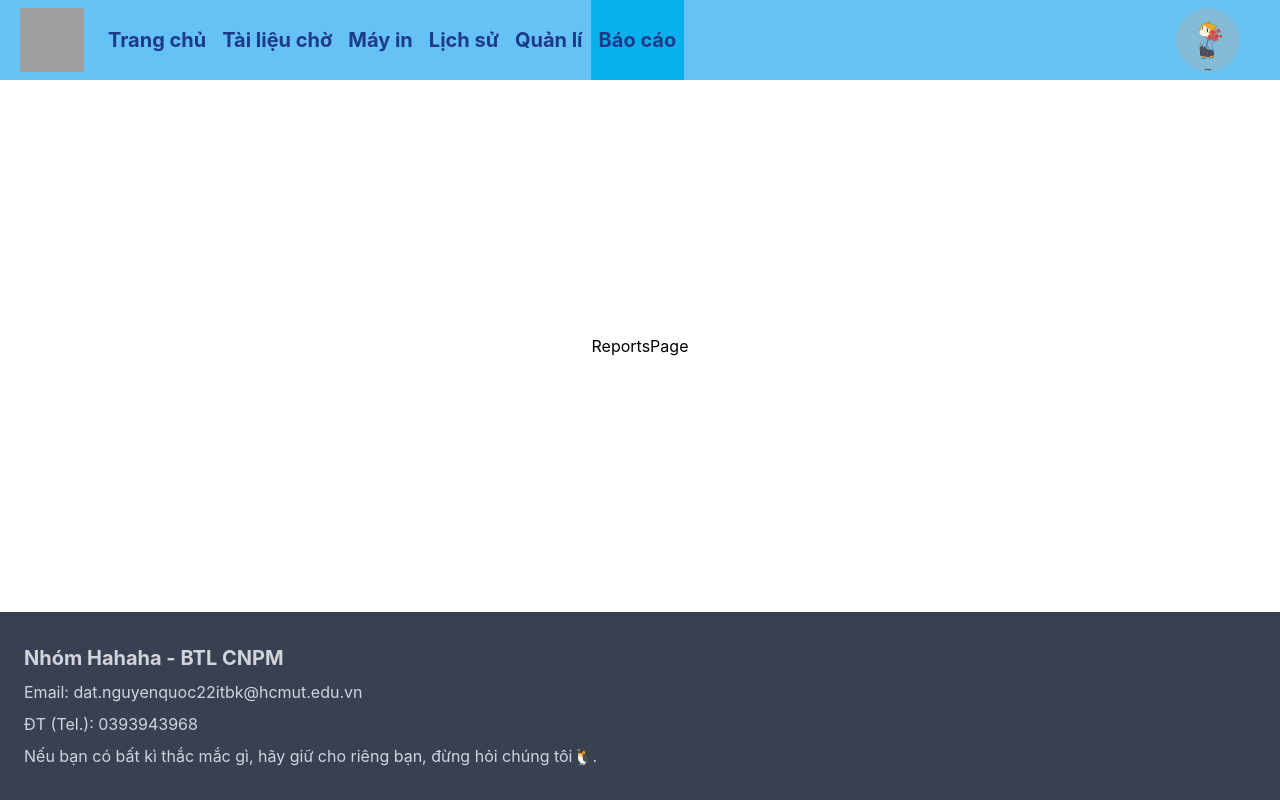
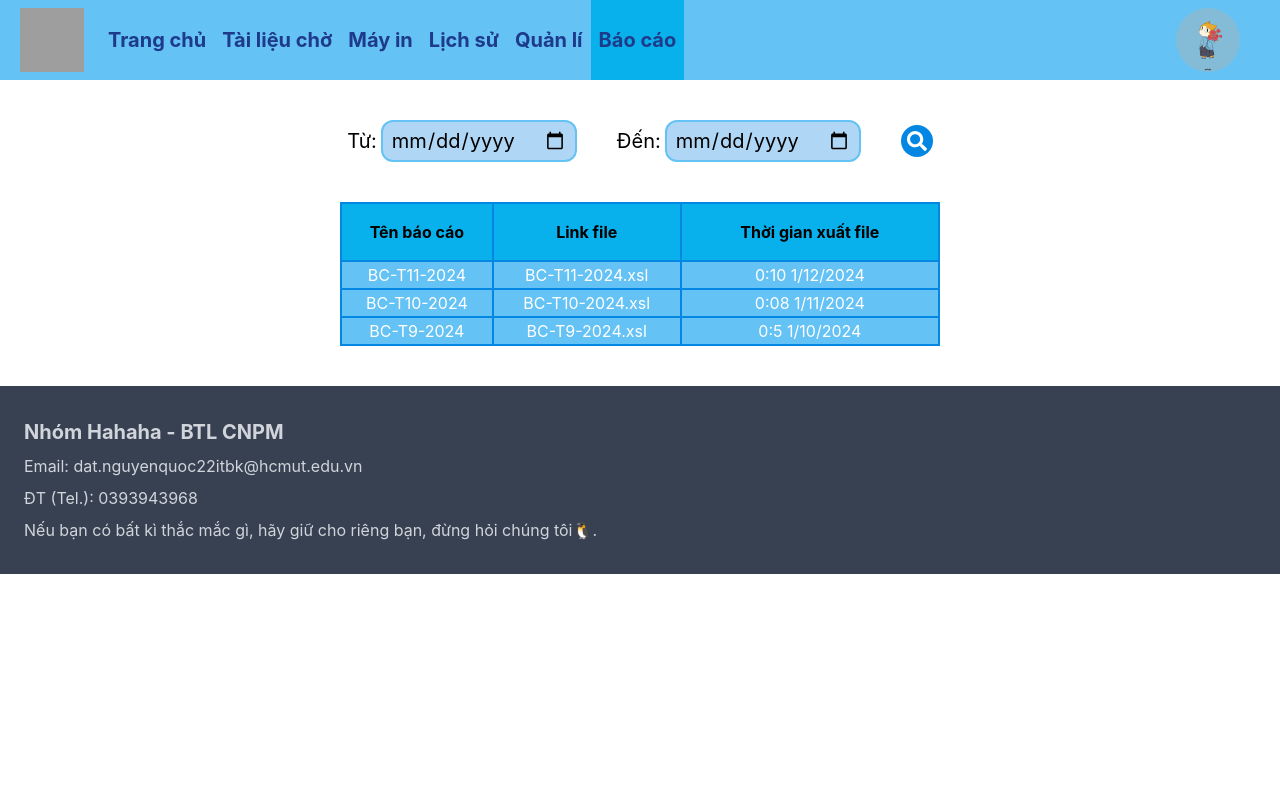
Before and after one commit to HienLe2004/hcmut-ssps-241, a React (Create React App) app in the folder frontend/: page /spso/reports in a window 1280 px wide. Built offline with nearby package versions, Linux system fonts and the light colour scheme; grey boxes are pictures that could not be loaded.

Commit message:
Update reports page

```diff
--- a/frontend/src/pages/SPSO/ReportsPage/ReportsPage.jsx
+++ b/frontend/src/pages/SPSO/ReportsPage/ReportsPage.jsx
@@ -1,14 +1,101 @@
 import { SPSOHeader } from "../../../components/SPSOHeader"
 import { Footer } from "../../../components/footer";
-
+import { useState } from "react";
+import { FaSearch } from "react-icons/fa"
+import rows from "../../../utils/reports.json";
 export const ReportsPage = () => {
-    return <>
-        <div className="flex flex-col min-h-screen">
-            <SPSOHeader />
-            <div className="flex flex-col flex-grow items-center justify-center w-full my-5">
-                <h1>ReportsPage</h1>
+    const [selectedStart, setSelecetedStart] = useState();
+    const [selectedEnd, setSelecetedEnd] = useState();
+    const handleChangeStart = (start) => {
+        setSelecetedStart(start.target.value);
+    }
+    const handleChangeEnd = (end) => {
+        setSelecetedEnd(end.target.value);
+    }
+    const handleSearch = () => {
+        console.log(selectedStart)
+        console.log(selectedEnd)
+    }
+    return <div className="flex flex-col min-h-screen">
+        <SPSOHeader/>
+        {/* Big */}
+        <div className="hidden md:flex justify-center flex-col items-center px-10 gap-y-10 my-10">
+        <div className="flex flex-col gap-y-10">
+            <div className="flex flex-row items-center gap-x-10 text-xl">
+                <div className="flex flex-row items-center">
+                    <p>Từ:</p>
+                    <input type="date" className="bg-blue-1 px-2 py-1 ml-1 rounded-xl border-blue-2 border-2 border-solid"
+                        onChange={handleChangeStart}></input>
+                </div>
+                <div className="flex flex-row items-center">
+                    <p>Đến:</p>
+                    <input type="date" className="bg-blue-1 px-2 py-1 ml-1 rounded-xl border-blue-2 border-2 border-solid"
+                        onChange={handleChangeEnd}></input>
+                </div>
+                <button className="aspect-square rounded-full bg-blue-4 w-8 items-center justify-items-center hover:scale-110 duration-200"
+                    onClick={handleSearch}>
+                    <FaSearch id="search-icon" className="text-white"/>
+                </button>
             </div>
-            <Footer />
         </div>
-    </>
+        <table className="bg-blue-2 overflow-x-scroll max-w-full min-w-[600px]">
+            <thead className="bg-blue-3">
+                <tr>
+                    <th className="min-w-[100px] py-4 border-2 border-blue-4">Tên báo cáo</th>
+                    <th className="min-w-[80px] border-2 border-blue-4">Link file</th>
+                    <th className="min-w-[180px] border-2 border-blue-4">Thời gian xuất file</th>
+                </tr>
+            </thead>
+            <tbody className="text-white">
+                {rows.map((row, rowKey) => {
+                    return <tr key={rowKey}>
+                        <td className="text-center border-2 border-blue-4">{row.name}</td>
+                        <td className="text-center border-2 border-blue-4">{row.link}</td>
+                        <td className="text-center border-2 border-blue-4">{row.date}</td>
+                    </tr>
+                })}
+            </tbody>
+        </table>
+        </div>
+        {/* Small */}
+        <div className="flex md:hidden justify-center flex-col items-center px-10 gap-y-2 my-10">
+        <p className="text-xl font-bold">Lịch sử in</p>
+        <div className="flex flex-col gap-y-10 text-xl">
+            <div className="flex flex-row items-center">
+                <p>Từ:</p>
+                <input type="date" className="bg-blue-1 px-2 py-1 ml-1 rounded-xl border-blue-2 border-2 border-solid"
+                    onChange={handleChangeStart}></input>
+            </div>
+            <div className="flex flex-row items-center">
+                <p>Đến:</p>
+                <input type="date" className="bg-blue-1 px-2 py-1 ml-1 rounded-xl border-blue-2 border-2 border-solid"
+                    onChange={handleChangeEnd}></input>
+            </div>
+            <button className="aspect-square rounded-full bg-blue-4 w-8 items-center justify-items-center hover:scale-110 duration-200"
+                onClick={handleSearch}>
+                <FaSearch id="search-icon" className="text-white"/>
+            </button>
+        </div>
+        <table className="bg-blue-2 overflow-x-scroll w-full">
+            {/* <thead className="bg-blue-3">
+                <tr>
+                    <th className="min-w-[100px] py-4">Tên</th>
+                    <th className="min-w-[80px] w-full">Mô tả</th>
+                    <th className="min-w-[180px]">Bắt đầu sử dụng</th>
+                    <th className="min-w-[180px]">Trạng thái</th>
+                </tr>
+            </thead> */}
+            <tbody className="text-white">
+                {rows.map((row, rowKey) => {
+                    return <tr key={rowKey} className={rowKey%2?"bg-blue-3":"bg-blue-2"}>
+                        <td className="text-left block before:content-[attr(name)':'] before:mr-2 before:font-bold p-2" name="Tên báo cáo">{row.name}</td>
+                        <td className="text-left block before:content-[attr(name)':'] before:mr-2 before:font-bold p-2" name="Link file">{row.link}</td>
+                        <td className="text-left block before:content-[attr(name)':'] before:mr-2 before:font-bold p-2" name="Thời gian xuất file">{row.date}</td>
+                    </tr>
+                })}
+            </tbody>
+        </table>
+        </div>
+        <Footer/>
+    </div>
 }
--- /dev/null
+++ b/frontend/src/utils/reports.json
@@ -0,0 +1,17 @@
+[
+    {
+        "name":"BC-T11-2024",
+        "link":"BC-T11-2024.xsl",
+        "date":"0:10 1/12/2024"
+    },
+    {
+        "name":"BC-T10-2024",
+        "link":"BC-T10-2024.xsl",
+        "date":"0:08 1/11/2024"
+    },
+    {
+        "name":"BC-T9-2024",
+        "link":"BC-T9-2024.xsl",
+        "date":"0:5 1/10/2024"
+    }
+]
```
